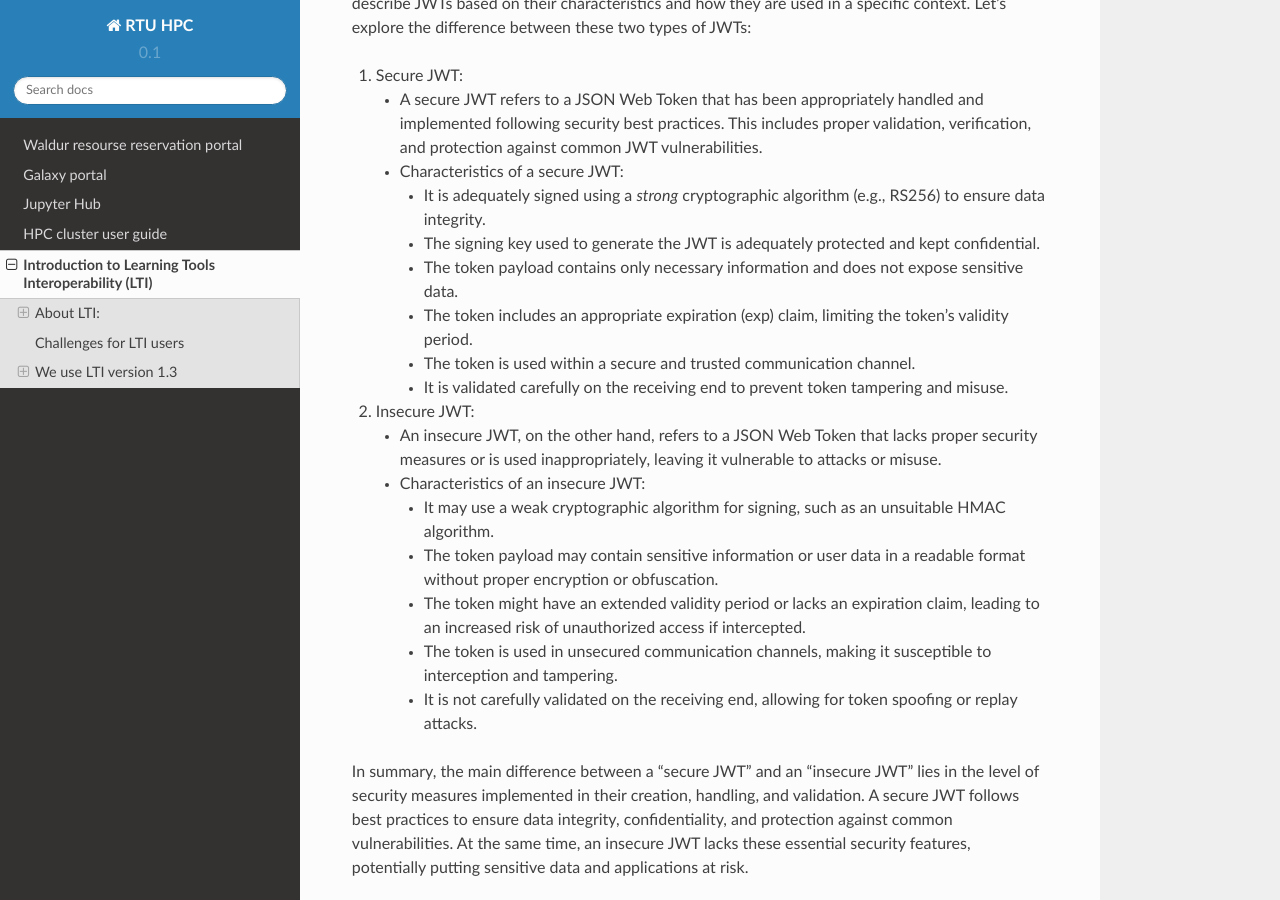
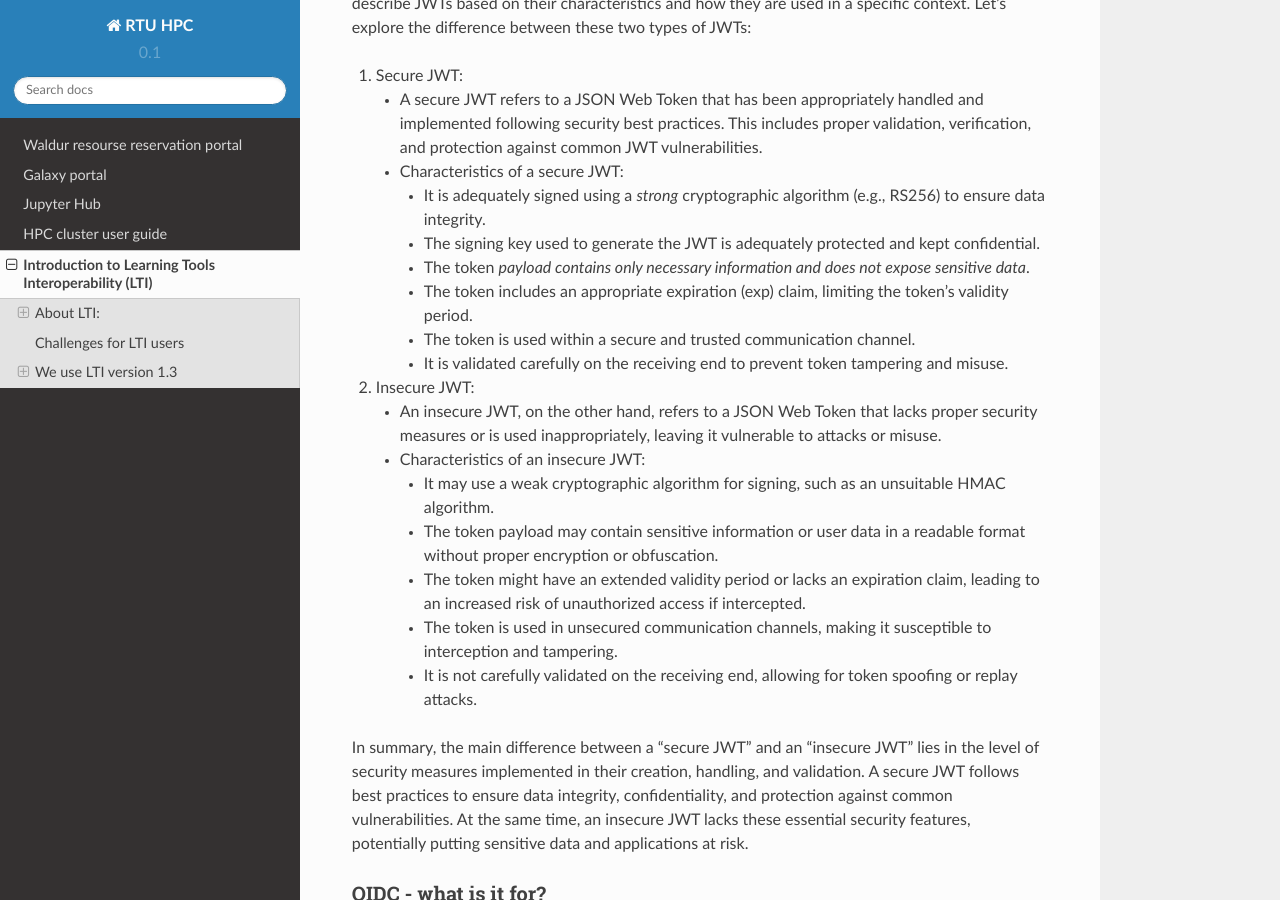
Before and after one commit to rtuhpc/hpc-platform, a Sphinx documentation site: the page built from doc/lti.md, in a window 1280 px wide and 900 px high, scrolled down 7931 px. Built offline with Sphinx 7.4.7 and the Read the Docs theme 2.0.0, drawn with Linux system fonts in a browser that asks for light colours.

Commit message:
Update lti.md

```diff
--- a/doc/lti.md
+++ b/doc/lti.md
@@ -144,7 +144,7 @@ The terms "secure JWT" and "insecure JWT" are not standard terminology, but they
    - Characteristics of a secure JWT:
      - It is adequately signed using a *strong* cryptographic algorithm (e.g., RS256) to ensure data integrity.
      - The signing key used to generate the JWT is adequately protected and kept confidential.
-     - The token payload contains only necessary information and does not expose sensitive data.
+     - The token _payload contains only necessary information and does not expose sensitive data_.
      - The token includes an appropriate expiration (exp) claim, limiting the token's validity period.
      - The token is used within a secure and trusted communication channel.
      - It is validated carefully on the receiving end to prevent token tampering and misuse.
```
